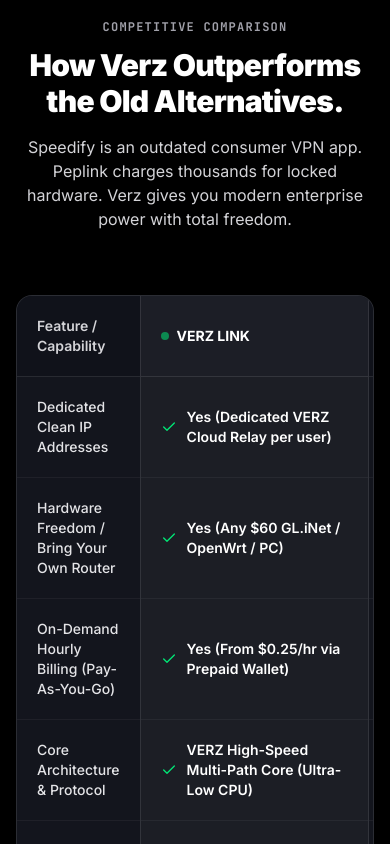
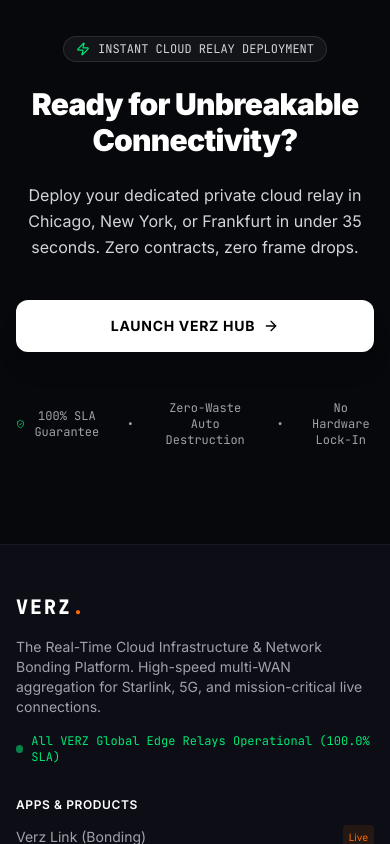
Before and after one commit to omaralabed/VERZ, a Next.js app: page / in a window 390 px wide. Shown: the part 4620-5464 px from the top of the page. Built offline with nearby package versions, Linux system fonts and the light colour scheme.

Commit message:
feat: remove competitor comparison table, let VERZ stand on its own strengths

```diff
--- a/src/app/page.tsx
+++ b/src/app/page.tsx
@@ -1,9 +1,10 @@
+import Link from "next/link";
 import { Navbar } from "@/components/layout/Navbar";
 import { Footer } from "@/components/layout/Footer";
 import { Hero } from "@/components/landing/Hero";
 import { BondingVisualizer } from "@/components/visualizer/BondingVisualizer";
 import { FeaturesGrid } from "@/components/landing/FeaturesGrid";
-import { ComparisonTable } from "@/components/landing/ComparisonTable";
+import { ArrowRight, Zap, ShieldCheck } from "lucide-react";
 
 export default function HomePage() {
   return (
@@ -23,8 +24,44 @@
       {/* Core Features */}
       <FeaturesGrid />
 
-      {/* Direct Head-to-Head Comparison */}
-      <ComparisonTable />
+      {/* Final Call to Action Section */}
+      <section className="py-24 bg-surface-300/60 border-t border-white/5 relative overflow-hidden">
+        <div className="mx-auto max-w-4xl px-4 sm:px-6 lg:px-8 text-center space-y-6">
+          <div className="inline-flex items-center gap-2 px-3 py-1 rounded-full bg-white/5 border border-white/10 text-xs font-mono text-zinc-300">
+            <Zap className="h-3.5 w-3.5 text-accent-green" />
+            INSTANT CLOUD RELAY DEPLOYMENT
+          </div>
+
+          <h2 className="text-3xl sm:text-5xl font-black text-white tracking-tight">
+            Ready for Unbreakable Connectivity?
+          </h2>
+
+          <p className="text-base text-zinc-300 max-w-xl mx-auto leading-relaxed">
+            Deploy your dedicated private cloud relay in Chicago, New York, or Frankfurt in under 35 seconds. Zero contracts, zero frame drops.
+          </p>
+
+          <div className="pt-4 flex flex-col sm:flex-row items-center justify-center gap-4">
+            <Link
+              href="/hub"
+              className="w-full sm:w-auto inline-flex items-center justify-center gap-2 px-8 py-4 rounded-xl bg-white text-black font-bold text-sm uppercase tracking-wider hover:bg-zinc-200 transition-all shadow-xl"
+            >
+              <span>Launch Verz Hub</span>
+              <ArrowRight className="h-4 w-4" />
+            </Link>
+          </div>
+
+          <div className="pt-6 flex items-center justify-center gap-6 text-xs text-zinc-400 font-mono">
+            <span className="flex items-center gap-1.5">
+              <ShieldCheck className="h-4 w-4 text-accent-green" />
+              100% SLA Guarantee
+            </span>
+            <span>•</span>
+            <span>Zero-Waste Auto Destruction</span>
+            <span>•</span>
+            <span>No Hardware Lock-In</span>
+          </div>
+        </div>
+      </section>
 
       <Footer />
     </main>
--- a/src/components/landing/ComparisonTable.tsx
+++ /dev/null
@@ -1,135 +0,0 @@
-import { Check, X, Minus } from "lucide-react";
-
-export function ComparisonTable() {
-  const comparisons = [
-    {
-      feature: "Dedicated Clean IP Addresses",
-      verz: "Yes (Dedicated VERZ Cloud Relay per user)",
-      speedify: "No (Shared crowded exit servers)",
-      peplink: "Extra $100+/mo cloud add-on",
-      highlight: true,
-    },
-    {
-      feature: "Hardware Freedom / Bring Your Own Router",
-      verz: "Yes (Any $60 GL.iNet / OpenWrt / PC)",
-      speedify: "Limited (Desktop/Phone only)",
-      peplink: "No (Must buy $1,500+ proprietary blue box)",
-      highlight: true,
-    },
-    {
-      feature: "On-Demand Hourly Billing (Pay-As-You-Go)",
-      verz: "Yes (From $0.25/hr via Prepaid Wallet)",
-      speedify: "No (Rigid monthly contract only)",
-      peplink: "No (Expensive annual plans)",
-      highlight: true,
-    },
-    {
-      feature: "Core Architecture & Protocol",
-      verz: "VERZ High-Speed Multi-Path Core (Ultra-Low CPU)",
-      speedify: "10-year-old user-space C/C++ engine",
-      peplink: "SpeedFusion proprietary VPN",
-      highlight: false,
-    },
-    {
-      feature: "Self-Serve Developer REST API",
-      verz: "Yes (Instant API keys on hub.verz.com)",
-      speedify: "No (Sales call & NDA required)",
-      peplink: "Complex SNMP / InControl2 API only",
-      highlight: false,
-    },
-    {
-      feature: "All-in-One Broadcast Ecosystem (Stream + SIP)",
-      verz: "Yes (Modular apps under one Central Hub)",
-      speedify: "No (Bonding only)",
-      peplink: "No (Router hardware only)",
-      highlight: false,
-    },
-  ];
-
-  return (
-    <section id="comparison" className="py-20 relative">
-      <div className="mx-auto max-w-7xl px-4 sm:px-6 lg:px-8">
-        <div className="text-center max-w-3xl mx-auto mb-16">
-          <span className="text-xs font-mono font-bold uppercase tracking-widest text-zinc-400 mb-3 block">
-            Competitive Comparison
-          </span>
-          <h3 className="text-3xl sm:text-5xl font-black text-white tracking-tight">
-            How Verz Outperforms the Old Alternatives.
-          </h3>
-          <p className="mt-4 text-base text-zinc-300">
-            Speedify is an outdated consumer VPN app. Peplink charges thousands for locked hardware. Verz gives you modern enterprise power with total freedom.
-          </p>
-        </div>
-
-        {/* Table Container */}
-        <div className="overflow-x-auto rounded-2xl border border-white/10 bg-surface-100/90 shadow-2xl">
-          <table className="w-full text-left border-collapse min-w-[700px]">
-            <thead>
-              <tr className="border-b border-white/10 bg-surface-200 text-sm">
-                <th className="p-5 font-semibold text-zinc-300">
-                  Feature / Capability
-                </th>
-                <th className="p-5 font-bold text-white bg-white/5 border-x border-white/10 w-1/3">
-                  <div className="flex items-center gap-2">
-                    <span className="h-2 w-2 rounded-full bg-accent-green animate-pulse" />
-                    VERZ LINK
-                  </div>
-                </th>
-                <th className="p-5 font-semibold text-zinc-400 w-1/4">
-                  Speedify
-                </th>
-                <th className="p-5 font-semibold text-zinc-400 w-1/4">
-                  Peplink SpeedFusion
-                </th>
-              </tr>
-            </thead>
-            <tbody className="divide-y divide-white/5 text-sm">
-              {comparisons.map((row, index) => (
-                <tr
-                  key={index}
-                  className="hover:bg-white/[0.03] transition-colors"
-                >
-                  <td className="p-5 font-medium text-zinc-200">
-                    {row.feature}
-                  </td>
-                  <td className="p-5 font-semibold text-white bg-white/[0.04] border-x border-white/10">
-                    <div className="flex items-center gap-2.5">
-                      <Check className="h-4 w-4 text-accent-green shrink-0" />
-                      <span className="text-white">{row.verz}</span>
-                    </div>
-                  </td>
-                  <td className="p-5 text-zinc-400">
-                    <div className="flex items-center gap-2">
-                      <X className="h-4 w-4 text-red-400 shrink-0" />
-                      <span>{row.speedify}</span>
-                    </div>
-                  </td>
-                  <td className="p-5 text-zinc-400">
-                    <div className="flex items-center gap-2">
-                      <X className="h-4 w-4 text-red-400 shrink-0" />
-                      <span>{row.peplink}</span>
-                    </div>
-                  </td>
-                </tr>
-              ))}
-            </tbody>
-          </table>
-        </div>
-
-        {/* Bottom Banner */}
-        <div className="mt-8 p-6 rounded-xl bg-surface-200 border border-white/10 flex flex-col md:flex-row items-center justify-between gap-4 text-center md:text-left">
-          <div>
-            <h4 className="text-base font-bold text-white">Ready to experience the difference?</h4>
-            <p className="text-xs text-zinc-300 mt-0.5">Test our Chicago or New York VERZ Cloud relays with $25 in free beta credits.</p>
-          </div>
-          <a
-            href="/hub"
-            className="px-6 py-3 rounded-lg bg-white text-black font-bold text-xs uppercase tracking-wider hover:bg-zinc-200 transition-all shadow-lg"
-          >
-            Deploy First Node →
-          </a>
-        </div>
-      </div>
-    </section>
-  );
-}
--- a/src/components/layout/Navbar.tsx
+++ b/src/components/layout/Navbar.tsx
@@ -27,9 +27,6 @@
           <Link href="#features" className="hover:text-white transition-colors">
             Features
           </Link>
-          <Link href="#comparison" className="hover:text-white transition-colors">
-            Speedify vs Verz
-          </Link>
           <Link href="/hub" className="hover:text-white transition-colors text-zinc-400">
             Console
           </Link>
```
